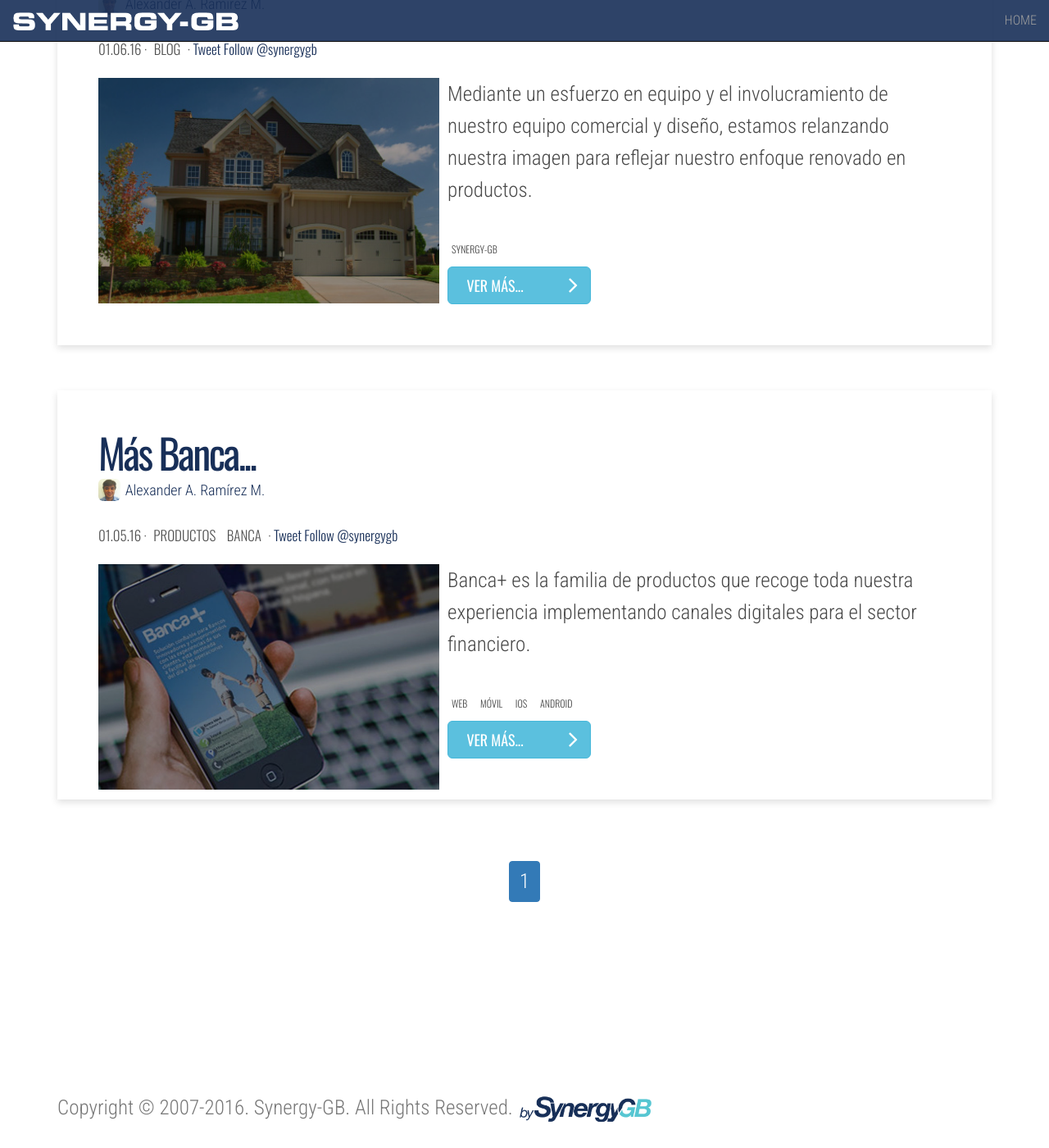
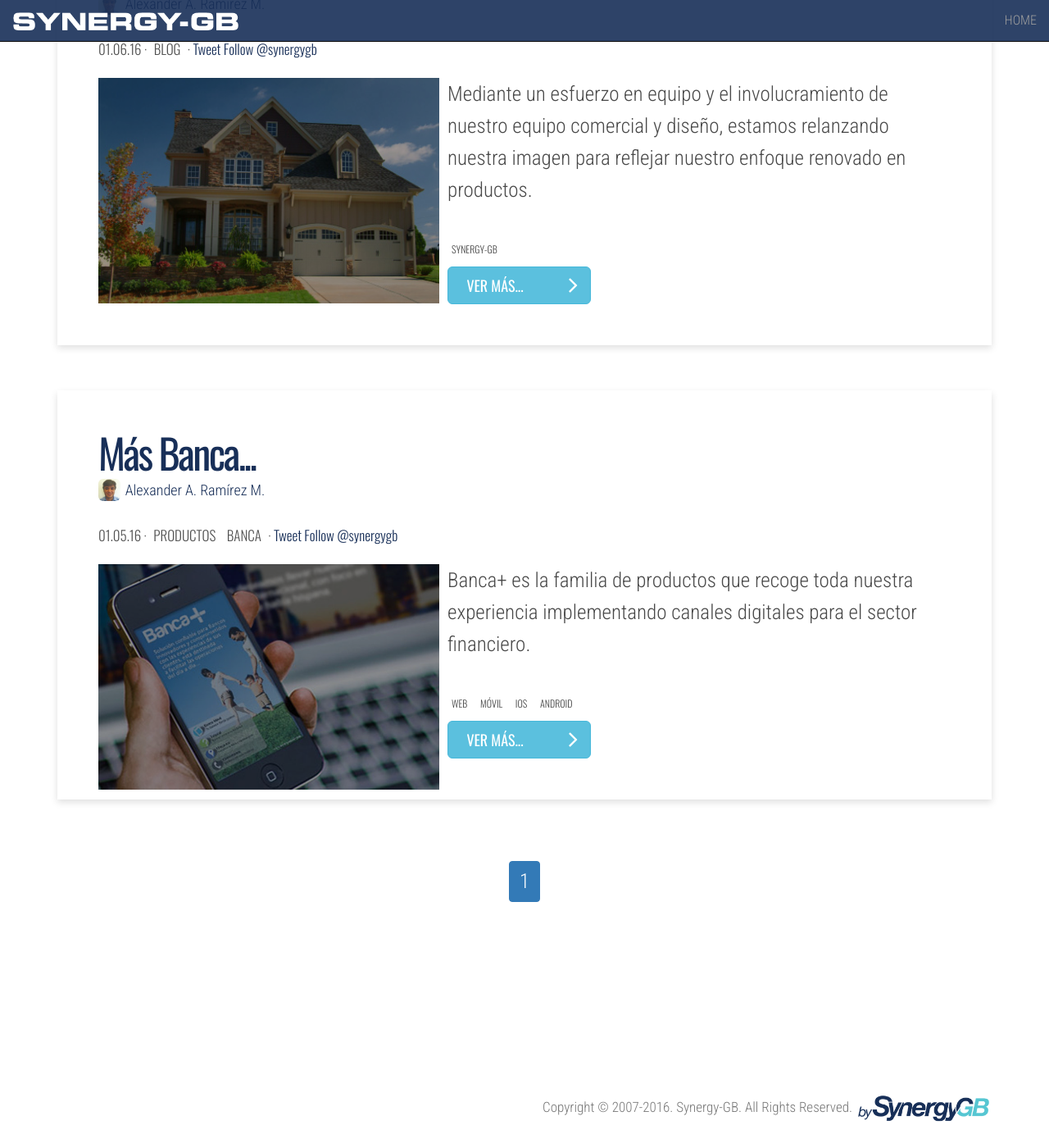
Before and after one commit to jonathanduarte/SYNERGY-GB.github.io, a Jekyll site: the page built from index.html, in a window 1280 px wide and 1400 px high, scrolled down 761 px. Shown: the whole window at 82% size. Built offline with Jekyll 4.4.1, drawn with Linux system fonts in a browser that asks for light colours; nearby versions of some CDN libraries; the list of posts is cut into pages by our own code; comment, search, counter and statistics services are not loaded.

```diff
--- a/css/style.scss
+++ b/css/style.scss
@@ -146,6 +146,10 @@
     font-size: 18px;
 }
 
+.footer {
+
+}
+
 .tile {
     position: relative;
     box-shadow: 0 0.15em 0.35em 0 rgba(0, 0, 0, 0.135);
@@ -277,6 +281,8 @@
 
 .site-footer {
     margin-top: 200px;
+    font-size: 17px;
+    text-align: right;
 }
 
 .pagination-wrap {
```
